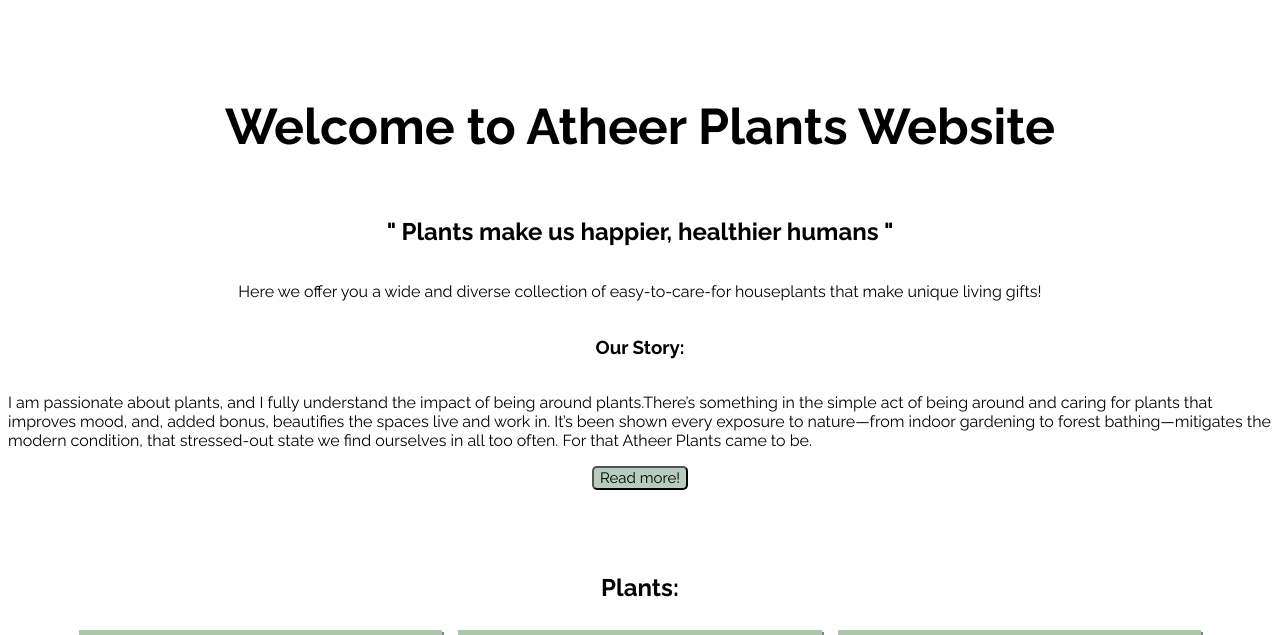
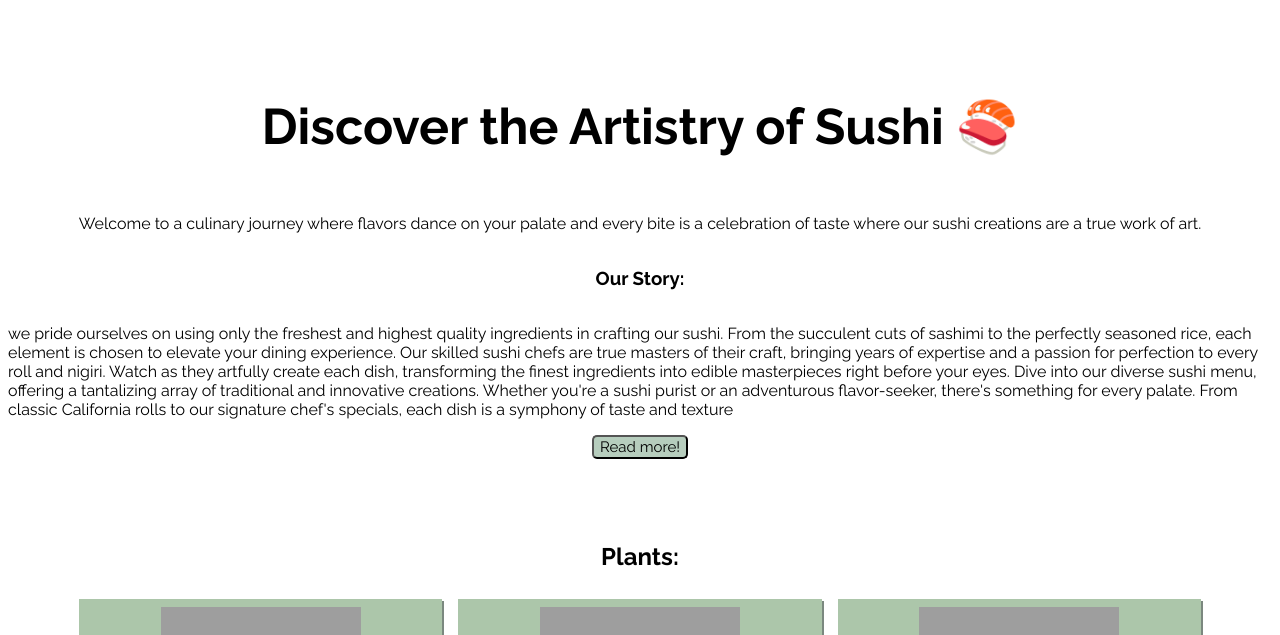
Before and after one commit to Fatimau0/Trello-Project, a plain HTML site: page index.html in a window 1280 px wide. Shown: the part 110-745 px from the top of the page. Drawn offline with Linux system fonts and the light colour scheme; grey boxes are pictures that could not be loaded.

Commit message:
Done creatr about section

```diff
--- a/index.html
+++ b/index.html
@@ -26,15 +26,12 @@
 
     <main>
         <section id="About">
-            <h1> Welcome to Atheer Plants Website </h1>
-            <h2> " Plants make us happier, healthier humans " </h2>
-            <p> Here we offer you a wide and diverse collection of easy-to-care-for
-                houseplants that make unique living gifts! </p>
+            <h1> Discover the Artistry of Sushi 🍣 </h1>
+            <p> Welcome to a culinary journey where flavors dance on your palate and every bite is a celebration of taste  where our sushi creations are a true work of art. </p>
              <h3> Our Story: </h3>
-             <p> I am passionate about plants, and I fully understand the impact of being
-                 around plants.There’s something in the simple act of being around and caring for plants that improves mood,
-                  and, added bonus, beautifies the spaces live and work in. It’s been shown every exposure to nature—from indoor gardening to
-                  forest bathing—mitigates the modern condition, that stressed-out state we find ourselves in all too often. For that Atheer Plants came to be.
+             <p>  we pride ourselves on using only the freshest and highest quality ingredients in crafting our sushi. From the succulent cuts of sashimi to the perfectly seasoned rice, each element is chosen to elevate your dining experience.
+                Our skilled sushi chefs are true masters of their craft, bringing years of expertise and a passion for perfection to every roll and nigiri. Watch as they artfully create each dish, transforming the finest ingredients into edible masterpieces right before your eyes.
+                Dive into our diverse sushi menu, offering a tantalizing array of traditional and innovative creations. Whether you're a sushi purist or an adventurous flavor-seeker, there's something for every palate. From classic California rolls to our signature chef's specials, each dish is a symphony of taste and texture
              </p>
              <button aria-label="Read more about us"> Read more!</button>
         </section>
```
